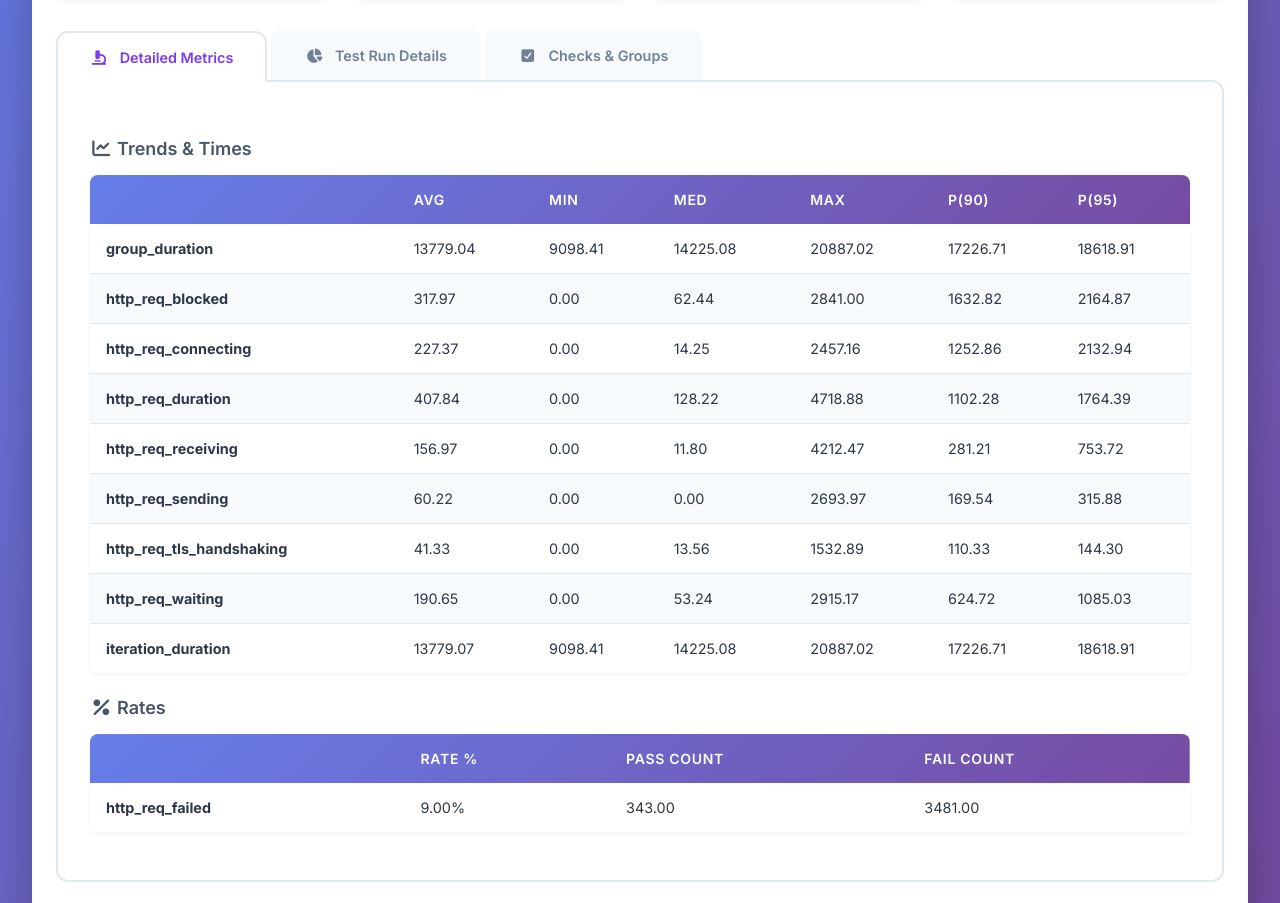
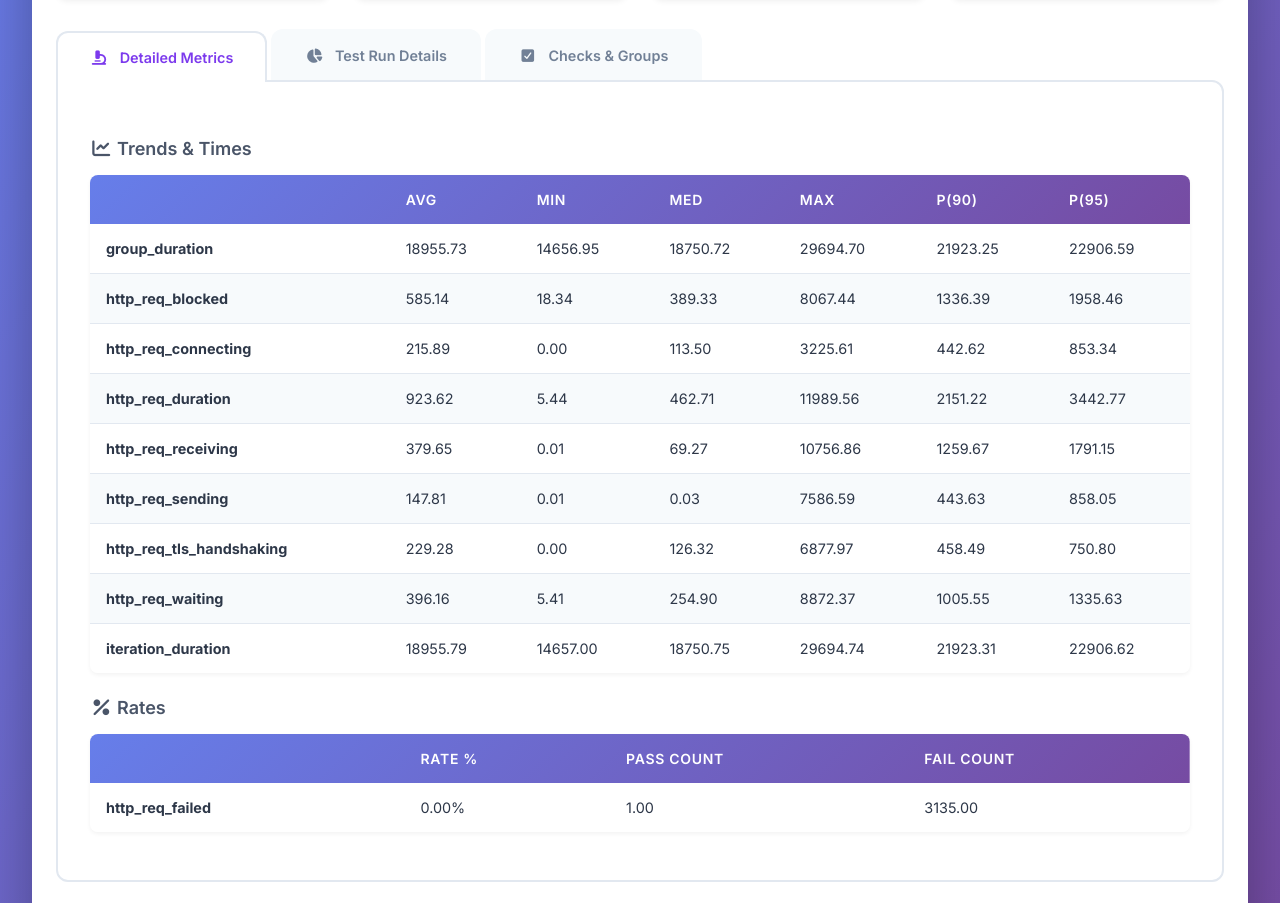
Before and after one commit to khazeez/auto-test, a website: page k6-test/report.html in a window 1280 px wide. Shown: the part 276-1179 px from the top of the page. Drawn offline with Linux system fonts and the light colour scheme.

Commit message:
update k6, automation masih nge-bug untuk private

```diff
--- a/k6-test/report.html
+++ b/k6-test/report.html
@@ -10,7 +10,7 @@
     <link href="https://fonts.googleapis.com/css2?family=Inter:wght@300;400;500;600;700&display=swap" rel="stylesheet">
 
     <meta name="viewport" content="width=device-width, initial-scale=1.0" />
-    <title>Test Report: 2025-12-29 02:46</title>
+    <title>Test Report: 2025-12-30 15:15</title>
     <style>
       * {
         margin: 0;
@@ -473,7 +473,7 @@
       <header>
         <h1>
           <svg width="50" height="45" viewBox="0 0 50 45" fill="none"><path d="M31.968 34.681a2.007 2.007 0 002.011-2.003c0-1.106-.9-2.003-2.011-2.003a2.007 2.007 0 00-2.012 2.003c0 1.106.9 2.003 2.012 2.003z" fill="white"></path><path d="M39.575 0L27.154 16.883 16.729 9.31 0 45h50L39.575 0zM23.663 37.17l-2.97-4.072v4.072h-2.751V22.038l2.75 1.989v7.66l3.659-5.014 2.086 1.51-3.071 4.21 3.486 4.776h-3.189v.001zm8.305.17c-2.586 0-4.681-2.088-4.681-4.662 0-1.025.332-1.972.896-2.743l4.695-6.435 2.086 1.51-2.239 3.07a4.667 4.667 0 013.924 4.6c0 2.572-2.095 4.66-4.681 4.66z" fill="white"></path></svg>
-          Test Report: 2025-12-29 02:46
+          Test Report: 2025-12-30 15:15
         </h1>
       </header>
 
@@ -484,7 +484,7 @@
             <i class="fas fa-globe icon"></i>
             <h4>Total Requests</h4>
             <div class="metric-value">
-              3824
+              3136
 
             </div>
           </div>
@@ -493,7 +493,7 @@
             <div class="metric-card danger">
               <i class="fas fa-times-circle icon"></i>
               <h4>Failed Requests</h4>
-              <div class="metric-value">343</div>
+              <div class="metric-value">1</div>
             </div>
 
 
@@ -506,7 +506,7 @@
           <div class="metric-card danger">
             <i class="fas fa-eye icon"></i>
             <h4>Failed Checks</h4>
-            <div class="metric-value">343</div>
+            <div class="metric-value">1</div>
           </div>
         </div>
 
@@ -542,153 +542,153 @@
                   <tr>
                     <td><b>group_duration</b></td>
 
-                      <td class="">13779.04</td>
+                      <td class="">18955.73</td>
 
-                      <td class="">9098.41</td>
+                      <td class="">14656.95</td>
 
-                      <td class="">14225.08</td>
+                      <td class="">18750.72</td>
 
-                      <td class="">20887.02</td>
+                      <td class="">29694.70</td>
 
-                      <td class="">17226.71</td>
+                      <td class="">21923.25</td>
 
-                      <td class="">18618.91</td>
+                      <td class="">22906.59</td>
 
                   </tr>
 
                   <tr>
                     <td><b>http_req_blocked</b></td>
 
-                      <td class="">317.97</td>
+                      <td class="">585.14</td>
 
-                      <td class="">0.00</td>
+                      <td class="">18.34</td>
 
-                      <td class="">62.44</td>
+                      <td class="">389.33</td>
 
-                      <td class="">2841.00</td>
+                      <td class="">8067.44</td>
 
-                      <td class="">1632.82</td>
+                      <td class="">1336.39</td>
 
-                      <td class="">2164.87</td>
+                      <td class="">1958.46</td>
 
                   </tr>
 
                   <tr>
                     <td><b>http_req_connecting</b></td>
 
-                      <td class="">227.37</td>
+                      <td class="">215.89</td>
 
                       <td class="">0.00</td>
 
-                      <td class="">14.25</td>
+                      <td class="">113.50</td>
 
-                      <td class="">2457.16</td>
+                      <td class="">3225.61</td>
 
-                      <td class="">1252.86</td>
+                      <td class="">442.62</td>
 
-                      <td class="">2132.94</td>
+                      <td class="">853.34</td>
 
                   </tr>
 
                   <tr>
                     <td><b>http_req_duration</b></td>
 
-                      <td class="">407.84</td>
+                      <td class="">923.62</td>
 
-                      <td class="">0.00</td>
+                      <td class="">5.44</td>
 
-                      <td class="">128.22</td>
+                      <td class="">462.71</td>
 
-                      <td class="">4718.88</td>
+                      <td class="">11989.56</td>
 
-                      <td class="">1102.28</td>
+                      <td class="">2151.22</td>
 
-                      <td class="">1764.39</td>
+                      <td class="">3442.77</td>
 
                   </tr>
 
                   <tr>
                     <td><b>http_req_receiving</b></td>
 
-                      <td class="">156.97</td>
+                      <td class="">379.65</td>
 
-                      <td class="">0.00</td>
+                      <td class="">0.01</td>
 
-                      <td class="">11.80</td>
+                      <td class="">69.27</td>
 
-                      <td class="">4212.47</td>
+                      <td class="">10756.86</td>
 
-                      <td class="">281.21</td>
+                      <td class="">1259.67</td>
 
-                      <td class="">753.72</td>
+                      <td class="">1791.15</td>
 
                   </tr>
 
                   <tr>
                     <td><b>http_req_sending</b></td>
 
-                      <td class="">60.22</td>
+                      <td class="">147.81</td>
 
-                      <td class="">0.00</td>
+                      <td class="">0.01</td>
 
-                      <td class="">0.00</td>
+                      <td class="">0.03</td>
 
-                      <td class="">2693.97</td>
+                      <td class="">7586.59</td>
 
-                      <td class="">169.54</td>
+                      <td class="">443.63</td>
 
-                      <td class="">315.88</td>
+                      <td class="">858.05</td>
 
                   </tr>
 
                   <tr>
                     <td><b>http_req_tls_handshaking</b></td>
 
-                      <td class="">41.33</td>
+                      <td class="">229.28</td>
 
                       <td class="">0.00</td>
 
-                      <td class="">13.56</td>
+                      <td class="">126.32</td>
 
-                      <td class="">1532.89</td>
+                      <td class="">6877.97</td>
 
-                      <td class="">110.33</td>
+                      <td class="">458.49</td>
 
-                      <td class="">144.30</td>
+                      <td class="">750.80</td>
 
                   </tr>
 
                   <tr>
                     <td><b>http_req_waiting</b></td>
 
-                      <td class="">190.65</td>
+                      <td class="">396.16</td>
 
-                      <td class="">0.00</td>
+                      <td class="">5.41</td>
 
-                      <td class="">53.24</td>
+                      <td class="">254.90</td>
 
-                      <td class="">2915.17</td>
+                      <td class="">8872.37</td>
 
-                      <td class="">624.72</td>
+                      <td class="">1005.55</td>
 
-                      <td class="">1085.03</td>
+                      <td class="">1335.63</td>
 
                   </tr>
 
                   <tr>
                     <td><b>iteration_duration</b></td>
 
-                      <td class="">13779.07</td>
+                      <td class="">18955.79</td>
 
-                      <td class="">9098.41</td>
+                      <td class="">14657.00</td>
 
-                      <td class="">14225.08</td>
+                      <td class="">18750.75</td>
 
-                      <td class="">20887.02</td>
+                      <td class="">29694.74</td>
 
-                      <td class="">17226.71</td>
+                      <td class="">21923.31</td>
 
-                      <td class="">18618.91</td>
+                      <td class="">22906.62</td>
 
                   </tr>
 
@@ -712,11 +712,11 @@
                   <tr>
                     <td><b>http_req_failed</b></td>
 
-                      <td class="">9.00%</td>
+                      <td class="">0.00%</td>
 
-                      <td class="">343.00</td>
+                      <td class="">1.00</td>
 
-                      <td class="">3481.00</td>
+                      <td class="">3135.00</td>
 
                   </tr>
 
@@ -741,11 +741,11 @@
                   <i class="fas fa-eye icon"></i>
                   <div class="stat-row">
                     <span class="stat-label">Passed</span>
-                    <span class="stat-value">3481</span>
+                    <span class="stat-value">3135</span>
                   </div>
                   <div class="stat-row">
                     <span class="stat-label">Failed</span>
-                    <span class="stat-value">343</span>
+                    <span class="stat-value">1</span>
                   </div>
                 </div>
 
@@ -756,11 +756,11 @@
                   <i class="fas fa-redo icon"></i>
                   <div class="stat-row">
                     <span class="stat-label">Total</span>
-                    <span class="stat-value">478</span>
+                    <span class="stat-value">392</span>
                   </div>
                   <div class="stat-row">
                     <span class="stat-label">Rate</span>
-                    <span class="stat-value">6.84/s</span>
+                    <span class="stat-value">4.82/s</span>
                   </div>
                 </div>
 
@@ -770,7 +770,7 @@
                 <i class="fas fa-user icon"></i>
                 <div class="stat-row">
                   <span class="stat-label">Min</span>
-                  <span class="stat-value">5</span>
+                  <span class="stat-value">1</span>
                 </div>
                 <div class="stat-row">
                   <span class="stat-label">Max</span>
@@ -784,14 +784,14 @@
                 <div class="stat-row">
                   <span class="stat-label">Total</span>
                   <span class="stat-value">
-                    3824
+                    3136
 
                   </span>
                 </div>
                 <div class="stat-row">
                   <span class="stat-label">Rate</span>
                   <span class="stat-value">
-                    54.69/s
+                    38.59/s
 
                   </span>
                 </div>
@@ -802,11 +802,11 @@
                 <i class="fas fa-cloud-download-alt icon"></i>
                 <div class="stat-row">
                   <span class="stat-label">Total</span>
-                  <span class="stat-value">137.79 MB</span>
+                  <span class="stat-value">129.72 MB</span>
                 </div>
                 <div class="stat-row">
                   <span class="stat-label">Rate</span>
-                  <span class="stat-value">1.97 mB/s</span>
+                  <span class="stat-value">1.60 mB/s</span>
                 </div>
               </div>
 
@@ -815,11 +815,11 @@
                 <i class="fas fa-cloud-upload-alt icon"></i>
                 <div class="stat-row">
                   <span class="stat-label">Total</span>
-                  <span class="stat-value">1.90 MB</span>
+                  <span class="stat-value">5.42 MB</span>
                 </div>
                 <div class="stat-row">
                   <span class="stat-label">Rate</span>
-                  <span class="stat-value">0.03 mB/s</span>
+                  <span class="stat-value">0.07 mB/s</span>
                 </div>
               </div>
             </div>
@@ -849,44 +849,44 @@
 
                         <tr class="checkDetails">
                           <td width="50%">/v2.1/http/ability/2</td>
-                          <td class="">473</td>
-                          <td class="failed">5</td>
-                          <td class="failed">98.95</td>
+                          <td class="good">392</td>
+                          <td class="">0</td>
+                          <td class="">100.00</td>
                         </tr>
 
                         <tr class="checkDetails">
                           <td width="50%">/v2.1/db/lawang</td>
-                          <td class="">405</td>
-                          <td class="failed">73</td>
-                          <td class="failed">84.73</td>
+                          <td class="good">392</td>
+                          <td class="">0</td>
+                          <td class="">100.00</td>
                         </tr>
 
                         <tr class="checkDetails">
                           <td width="50%">/v2.1/js/mock/user</td>
-                          <td class="">831</td>
-                          <td class="failed">125</td>
-                          <td class="failed">86.92</td>
+                          <td class="good">784</td>
+                          <td class="">0</td>
+                          <td class="">100.00</td>
                         </tr>
 
                         <tr class="checkDetails">
                           <td width="50%">/v2.1/lb/api/character</td>
-                          <td class="">440</td>
-                          <td class="failed">38</td>
-                          <td class="failed">92.05</td>
+                          <td class="good">392</td>
+                          <td class="">0</td>
+                          <td class="">100.00</td>
                         </tr>
 
                         <tr class="checkDetails">
                           <td width="50%">/v2.1/js/decrypt</td>
-                          <td class="">889</td>
-                          <td class="failed">67</td>
-                          <td class="failed">92.99</td>
+                          <td class="good">784</td>
+                          <td class="">0</td>
+                          <td class="">100.00</td>
                         </tr>
 
                         <tr class="checkDetails">
                           <td width="50%">/proxy/httpbin/get</td>
-                          <td class="">443</td>
-                          <td class="failed">35</td>
-                          <td class="failed">92.68</td>
+                          <td class="">391</td>
+                          <td class="failed">1</td>
+                          <td class="failed">99.74</td>
                         </tr>
 
                     </tbody>
```
